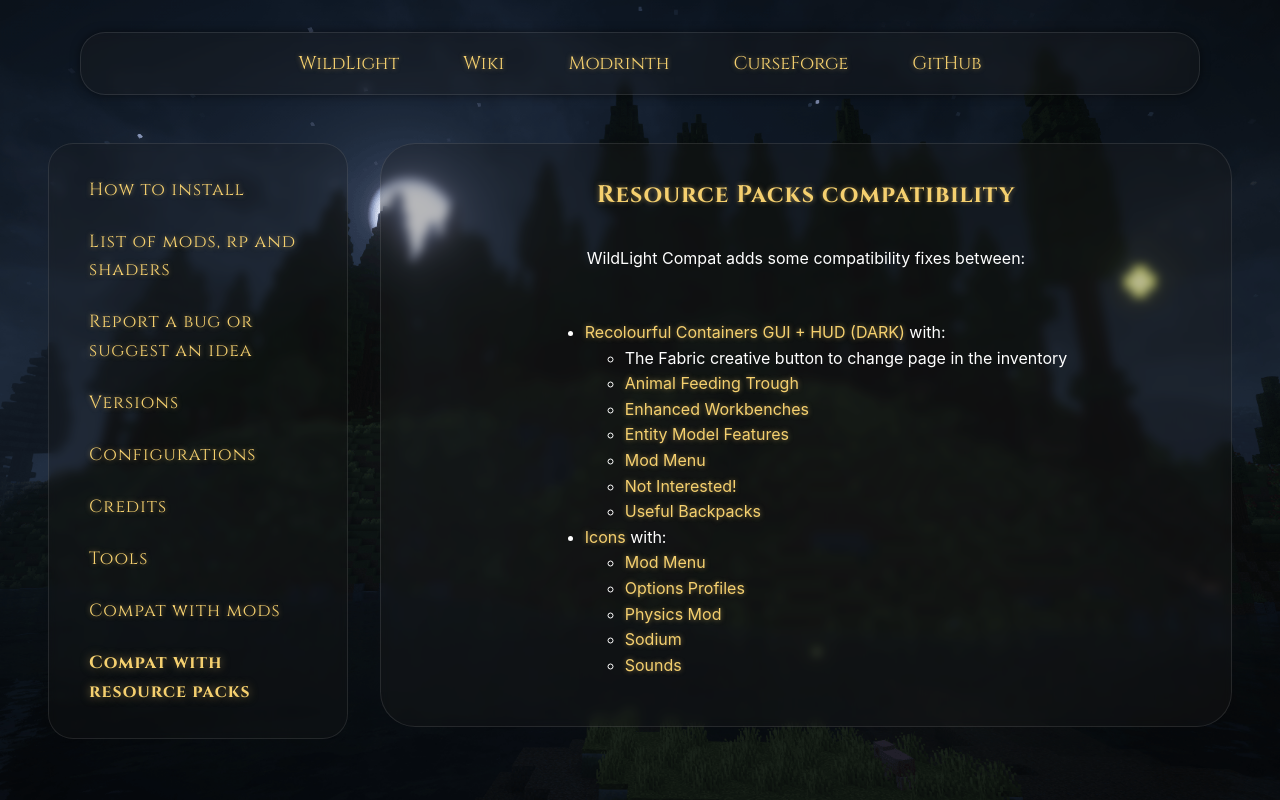
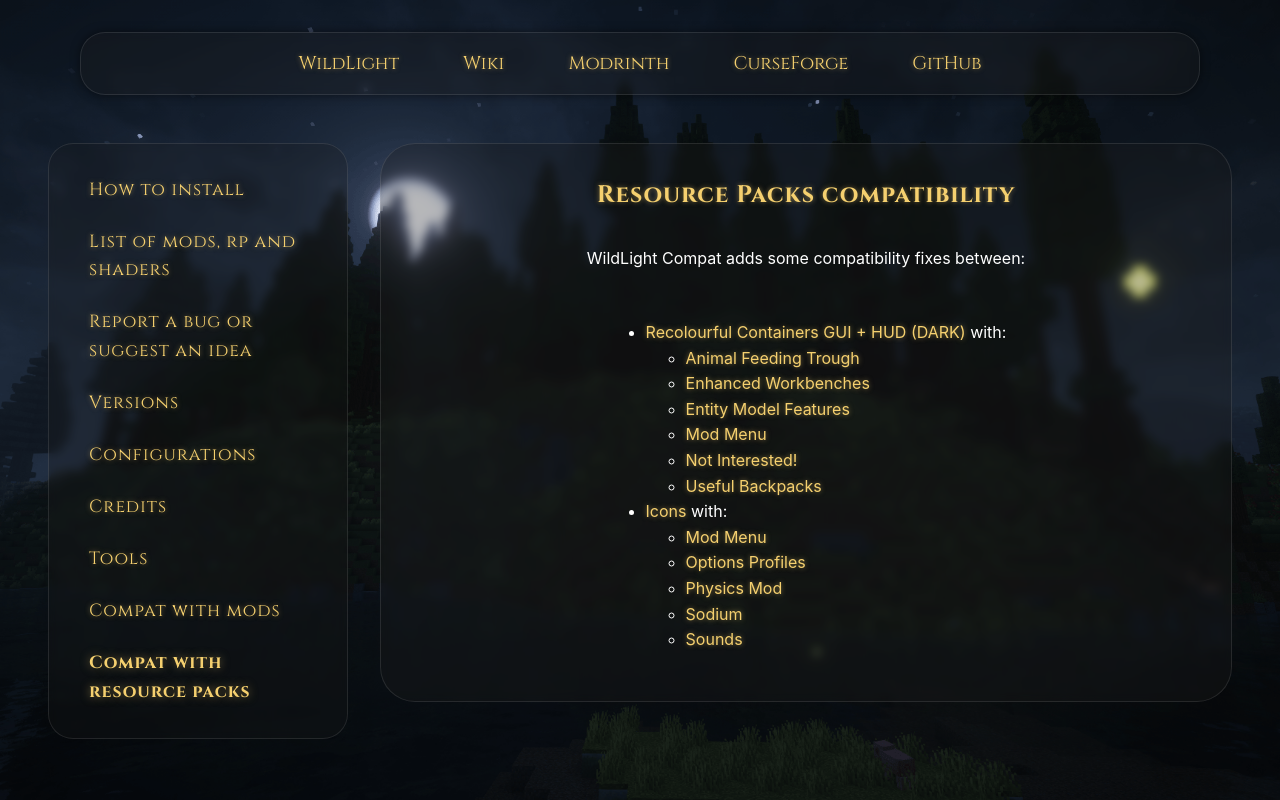
Before and after one commit to Alfakynz/WildLight, a Vue app: page /WildLight/wiki/rp-compat in a window 1280 px wide. Built offline with nearby package versions, Linux system fonts and the light colour scheme.

Commit message:
Update for the resource pack

```diff
--- a/package.json
+++ b/package.json
@@ -1,6 +1,6 @@
 {
   "name": "wildlight",
-  "version": "2.0.3",
+  "version": "2.0.4",
   "private": true,
   "type": "module",
   "scripts": {
--- a/src/pages/wiki/CompatRP.vue
+++ b/src/pages/wiki/CompatRP.vue
@@ -24,7 +24,6 @@
           >
           with:
           <ul>
-            <li>The Fabric creative button to change page in the inventory</li>
             <li>
               <a href="https://modrinth.com/project/bRFWnJ87" target="_blank"
                 >Animal Feeding Trough</a
```
